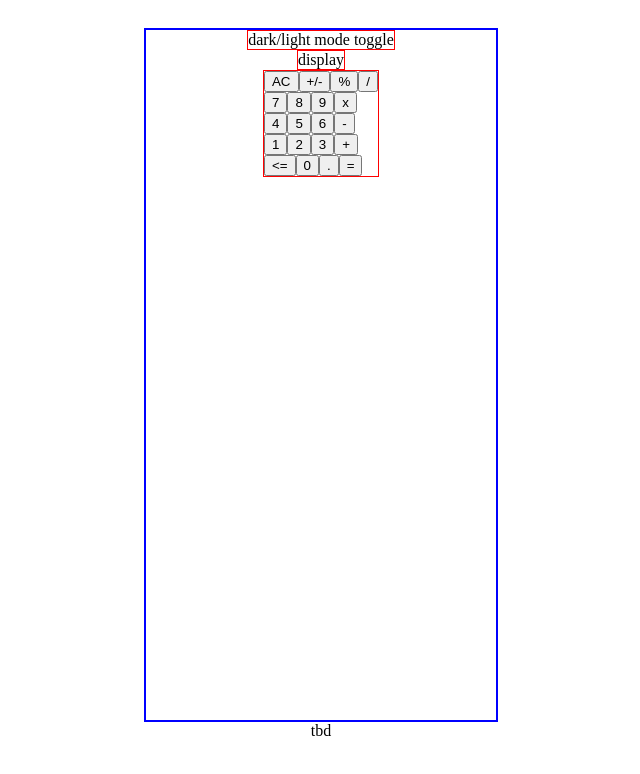
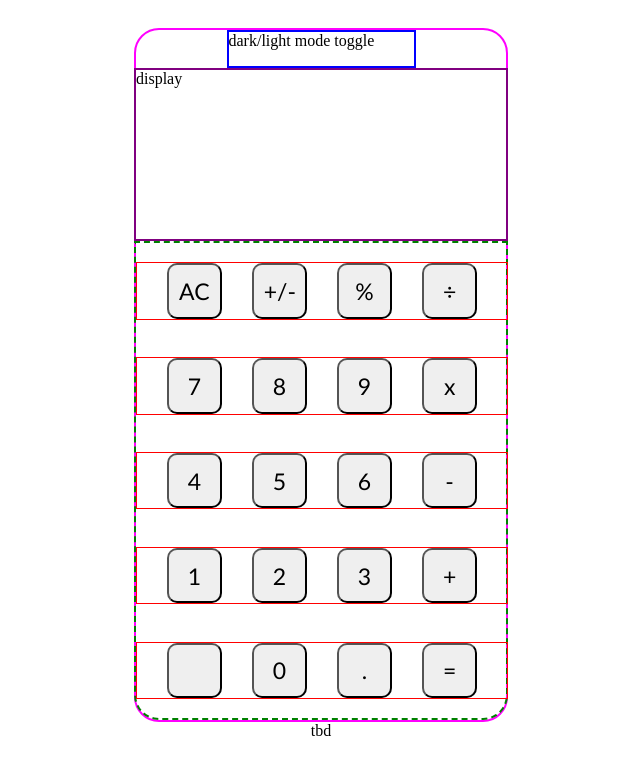
Before and after one commit to clock783/calculator, a plain HTML site: page index.html in a window 1280 px wide. Shown: the whole page, without its empty margins (319-959 px from the left). Drawn offline with Linux system fonts and the light colour scheme.

Commit message:
Style layout of calculator

```diff
--- a/index.html
+++ b/index.html
@@ -3,6 +3,7 @@
 <head>
     <meta charset="UTF-8">
     <meta name="viewport" content="width=device-width, initial-scale=1.0">
+    <link href="https://fonts.googleapis.com/icon?family=Material+Icons" rel="stylesheet">
     <link rel="stylesheet" href="styles.css">
     <title>Calculator</title>
 </head>
@@ -17,15 +18,21 @@
             display
         </div>
         <div id="inputContainer">
-            <button>AC</button><button>+/-</button><button>%</button><button>/</button>
-            <br>
-            <button>7</button><button>8</button><button>9</button><button>x</button>
-            <br>
-            <button>4</button><button>5</button><button>6</button><button>-</button>
-            <br>
-            <button>1</button><button>2</button><button>3</button><button>+</button>
-            <br>
-            <button><=</button><button>0</button><button>.</button><button>=</button>
+            <div class="row">
+                    <button>AC</button><button>+/-</button><button>%</button><button>&divide;</button>
+            </div>
+            <div class="row">
+                <button>7</button><button>8</button><button>9</button><button>x</button>
+            </div>
+            <div class="row">
+                <button>4</button><button>5</button><button>6</button><button>-</button>
+            </div>
+            <div class="row">
+                <button>1</button><button>2</button><button>3</button><button>+</button>
+            </div>
+            <div class="row">
+                <button><i class="material-icons">&#xe14a;</i></button><button>0</button><button>.</button><button>=</button>
+            </div>
         </div>
     </div>
 
--- a/styles.css
+++ b/styles.css
@@ -1,23 +1,66 @@
-#mainContainer > * {
-    border: 1px solid red;
-}
 
 body {
     display: flex;
     flex-direction: column;
     justify-content: center;
     align-items: center;
+    /* background-color: #ff8361; */
 }
 #mainContainer {
+    /* background-color: #21242d; */
     display: flex;
-    border: 2px solid blue;
+    border: 2px solid magenta;
     flex-direction: column;
-    /* justify-content: center; */
     align-items: center;
-    /* height: 95vh; */
-    /* width: 30vw; */
-    min-height: 690px;
-    min-width: 350px;
+    height: 690px;
+    /* min-height: 690px; */
+    width: 370px;
     margin-top: 2.5vh;
     margin-bottom: 0;
+    border-radius: 25px;
 }
+
+.row {
+    border: 1px red solid;
+    display: flex;
+    justify-content: space-evenly;
+    width: 100%;
+}
+
+button {
+    padding: 10px;
+    width: 15%;
+    aspect-ratio: 1 / 1;
+    border-radius: 10px;
+    font-family: 'Trebuchet MS', 'Lucida Sans Unicode', 'Lucida Grande', 'Lucida Sans', Arial, sans-serif;
+    font-size: 23px;
+}
+
+#themeToggleContainer {
+    /* position: absolute; */
+    /* top: 0%; */
+    height: 5%;
+    width: 50%;
+    border: 2px blue solid;
+}
+
+#display {
+    /* position: absolute; */
+    /* top: 10; */
+    height: 25%;
+    width: 100%;
+    border: 2px purple solid;
+}
+
+#inputContainer {
+    /* position: absolute; */
+    /* top: 60; */
+    display: flex;
+    justify-content: space-around;
+    flex-direction: column;
+    height: 70%;
+    width: 100%;
+    border: 2px green dashed;
+    border-radius: 0 0 25px 25px;
+    /* background-color: #323844; */
+}
```
